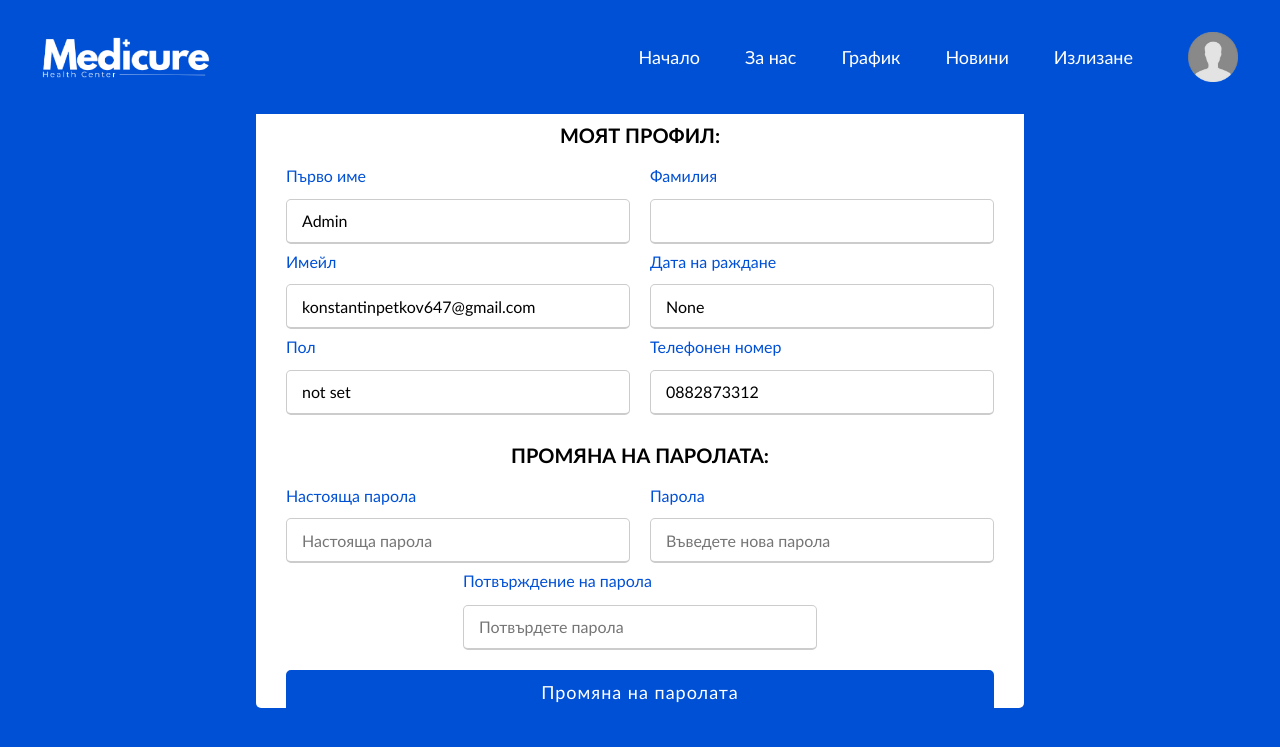
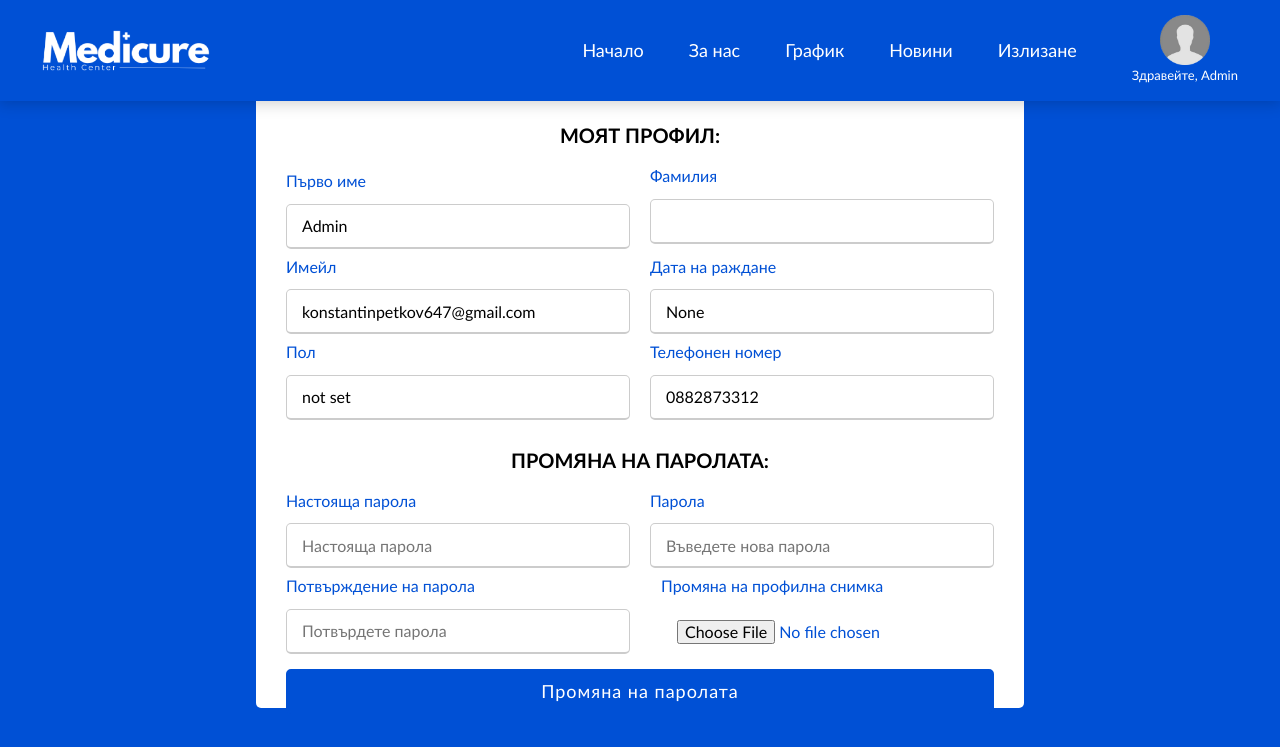
Before and after one commit to cd-k0nstant1n/course_project, a Django app: page /profile in a window 1280 px wide. Shown: the top 747 px of the page. Run offline with Django 4.2, Linux system fonts and the light colour scheme; the first user in the database is signed in; data comes from the database, SQL or seed files in the repository.

Commit message:
added profile photos

```diff
--- a/HospitalSite/HospitalSite/settings.py
+++ b/HospitalSite/HospitalSite/settings.py
@@ -71,7 +71,7 @@
                 'django.contrib.auth.context_processors.auth',
                 'django.contrib.messages.context_processors.messages',
                 'projectapp.context_processors.custom_user_details',
-                'projectapp.context_processors.add_popup'
+                'projectapp.context_processors.add_popup',
             ],
         },
     },
--- a/HospitalSite/projectapp/context_processors.py
+++ b/HospitalSite/projectapp/context_processors.py
@@ -42,7 +42,7 @@
                 messages.info(request, f'Error: {str(e)}')
 
     doctors = CustomUser.objects.filter(role='doctor')
-    doctor_info = [{'last_name' : profile.user.last_name, 'specialty': profile.specialty} for profile in doctors]
+    doctor_info = [{'first_name': profile.user.first_name ,'last_name' : profile.user.last_name, 'specialty': profile.specialty, 'profile_image': profile.profile_image} for profile in doctors]
 
 
     return {'doctor_info' : doctor_info}
--- a/HospitalSite/projectapp/forms.py
+++ b/HospitalSite/projectapp/forms.py
@@ -3,8 +3,8 @@
 from .models import News_page
 
 class send_email_form(forms.Form):
-    subject = forms.CharField(widget=forms.TextInput(attrs={'type':'text', 'class':'form-control', 'name':'subject', 'placeholder':'Име'}), max_length=100, required=True)
-    message = forms.CharField(widget=forms.Textarea(attrs={'rows':'5', 'class':'form-control', 'name':'message', 'placeholder':'Съобщение'}), max_length=255, required=False)
+    subject = forms.CharField(label='', widget=forms.TextInput(attrs={'type':'text', 'class':'form-control', 'name':'subject', 'placeholder':'Име'}), max_length=100, required=True)
+    message = forms.CharField(label='',widget=forms.Textarea(attrs={'rows':'5', 'class':'form-control', 'name':'message', 'placeholder':'Съобщение'}), max_length=255, required=True)
 
 class add_news_form(forms.ModelForm):
     class Meta:
@@ -25,5 +25,4 @@
             'author' : forms.TextInput(),
             'date' : forms.DateInput(attrs={'type': 'date', 'placeholder': 'YYYY-MM-DD'}),
             'time' : forms.TimeInput(attrs={'type': 'time', 'placeholder': 'HH:MM:SS'})
-
         }
--- a/HospitalSite/projectapp/models.py
+++ b/HospitalSite/projectapp/models.py
@@ -12,7 +12,6 @@
         ('patient', 'Patient')
     ]
     role = models.CharField(max_length=7, choices=ROLE_CHOICES)
-    forgot_password_token = models.CharField(max_length=100, null=True, blank=True)
     GENDER_CHOICES = [
         ('male' , 'Male'),
         ('female', 'Female'),
@@ -20,6 +19,7 @@
     ]
     gender = models.CharField(max_length=6, choices=GENDER_CHOICES, default='not set', blank=True, null=True)
     room_num = models.IntegerField(null=True, blank=True)
+    profile_image = models.ImageField(upload_to='images/' ,blank=True, null=True)
     def save(self, *args, **kwargs):
         # Create a User instance if it doesn't exist
         if not self.user_id:
--- a/HospitalSite/projectapp/views.py
+++ b/HospitalSite/projectapp/views.py
@@ -12,6 +12,8 @@
 from django.contrib.auth import update_session_auth_hash
 from django.conf import settings
 from datetime import datetime
+from django.db.models import Count
+
 
 # Create your views here.
 def generate_code():
@@ -38,12 +40,18 @@
 
     code = Code.objects.get(id=1)
 
+    top_doctors = CustomUser.objects.filter(role='doctor') \
+    .annotate(num_appointments=Count('doctor_appointments')) \
+    .order_by('-num_appointments')[:3]
+    top_doctors_info = [{'first_name': profile.user.first_name ,'last_name' : profile.user.last_name, 'specialty': profile.specialty, 'profile_image': profile.profile_image} for profile in top_doctors]
+
     recent_news = News_page.objects.all().order_by('-date')[:3]
 
     context = {
         'recent_news' : recent_news,
         'form': form,
-        'code': code
+        'code': code,
+        'top_doctors_info' : top_doctors_info
     }
 
     return render(request, 'index.html', context)
--- a/HospitalSite/static/css/MyProfile.css
+++ b/HospitalSite/static/css/MyProfile.css
@@ -57,6 +57,19 @@
   border: 1px solid #ccc;
   border-bottom-width: 2px;
 }
+
+.user-details .input-box-no-border input{
+  height: 45px;
+  width: 100%;
+  outline: none;
+  font-size: 16px;
+  border-radius: 5px;
+  padding-left: 15px;
+  padding-top: 15px;
+  border: 1px solid transparent;
+  border-bottom-width: 2px;
+}
+
 .user-details .input-box input:focus,
 .user-details .input-box input:valid{
   border-color:#0050d5;
--- a/HospitalSite/static/css/main.css
+++ b/HospitalSite/static/css/main.css
@@ -169,8 +175,9 @@
     top: 0;
     left: 0;
     width: 100%;
-    padding: 3.2rem 0;
+    padding: 1.5rem 0;
     z-index: 999;
+    box-shadow: var(--box-shadow);
 }
 .navbar .container{
     -webkit-box-pack: justify;
@@ -250,33 +257,7 @@
         -ms-transform: translateX(10px);
             transform: translateX(10px);
 }
-.search-icon{
-    display: block;
-    width: 27px;
-    margin-right: 1rem;
-}
-.search-control::-webkit-input-placeholder{
-    color: var(--light-gray);
-}
-.search-control::-moz-placeholder{
-    color: var(--light-gray);
-}
-.search-control:-ms-input-placeholder{
-    color: var(--light-gray);
-}
-.search-control::-ms-input-placeholder{
-    color: var(--light-gray);
-}
-.search-control::placeholder{
-    color: var(--light-gray);
-}
-.search-control{
-    height: 27px;
-    width: 100%;
-    border-radius: 1.9rem;
-    border: 2px solid var(--light-gray);
-    padding: 0 1.5rem;
-}
+
 
 /* header inner */
 .header-inner{
@@ -957,8 +938,11 @@
         opacity: 1;
         width: 100%;
     }
-    .search-bar{
+    .profile{
         margin-left: 5.5rem;
+        display: flex;
+        flex-direction: column;
+        align-items: center;
     }
     .search-inner-right{
         width: 100%;
--- a/HospitalSite/template/nav.html
+++ b/HospitalSite/template/nav.html
@@ -37,14 +38,16 @@
                     </li>
                     <li class = "nav-item"><a class="nav-link" href="{% url 'logout' %}" style="font-size: large;">Излизане</a></li>
                 </ul>
-                    <div class="search-bar">
+                    <div class="profile">
                         <a href="{% url 'profile' %}"><img class="profile-img" style="height: 80px; width:80px;" src="{% static 'images/profilepic1.png' %}" alt="profilepic"></a>
+                        <p class = "text-sm" style="color:white;">Здравейте, {{ user.first_name | truncateletters:1 }}. {{user.last_name}}</p>
                     </div>
                     {% elif  user_profile.role == 'doctor' and user_profile.gender == 'male' %}
                     <li class = "nav-item"><a class="nav-link" href="{% url 'logout' %}" style="font-size: large;">Излизане</a></li>
                 </ul>
-                    <div class="search-bar">
+                    <div class="profile">
                         <a href="{% url 'profile' %}"><img class="profile-img" style="height: 60px; width:60px;" src="{% static 'images/profilepic3.png' %}" alt="profilepic"></a>
+                        <p class = "text text-sm" style="color:white;">Здравейте, Д-р {{user.first_name | truncateletters:1}}. {{user.last_name}}</p>
                     </div>
                     {% elif user_profile.role == 'patient' and user_profile.gender == 'female' %}
                     <li class = "nav-item">
@@ -52,20 +55,25 @@
                     </li>
                     <li class = "nav-item"><a class="nav-link" href="{% url 'logout' %}" style="font-size: large;">Излизане</a></li>
                 </ul>
-                    <div class="search-bar">
+                    <div class="profile">
                         <a href="{% url 'profile' %}"><img class="profile-img" style="height: 80px; width:80px;" src="{% static 'images/profilepic2.png' %}" alt="profilepic"></a>
+                        <p class = "text-sm" style="color:white;">Здравейте, {{ user.first_name | truncateletters:1 }}. {{user.last_name}}</p>
                     </div>
                     {% elif  user_profile.role == 'doctor' and user_profile.gender == 'female' %}
                     <li class = "nav-item"><a class="nav-link" href="{% url 'logout' %}" style="font-size: large;">Излизане</a></li>
                 </ul>
-                    <div class="search-bar">
+                    <div class="profile">
                         <a href="{% url 'profile' %}"><img class="profile-img" style="height: 80px; width:80px;" src="{% static 'images/profilepic4.png' %}" alt="profilepic"></a>
+                        <p class = "text-sm" style="color:white;">Здравейте, Д-р {{ user.first_name | truncateletters:1 }}. {{user.last_name}}</p>
+
                     </div>
                     {% else %}
                     <li class = "nav-item"><a class="nav-link" href="{% url 'logout' %}" style="font-size: large;">Излизане</a></li>
                 </ul>
-                    <div class="search-bar">
+                    <div class="profile">
                         <a href="{% url 'profile' %}"><img class="profile-img" style="height: 50px; width:50px;" src="{% static 'images/profilepic5.png' %}" alt="profilepic"></a>
+                        <p class = "text-sm" style="color:white;">Здравейте,  {{ user.first_name }}</p>
+
                     </div>
                     {% endif %}
                 {% else %}
--- a/HospitalSite/template/profile.html
+++ b/HospitalSite/template/profile.html
@@ -15,40 +15,40 @@
 
     {% include 'nav.html' %}
 <main>
-    <br><br><br><br>
+    <br><br><br><br><br>
 <div class="container-form">
 <div class="user-details">
 
     <h3>Моят Профил:</h3>
 <div class="input-box">
-  <div class="user-details-else"></div>
+  <div class="user-details"></div>
     <span class="details">Първо име</span>
-  <input type="text"  name="first_name" placeholder="Въведете първо име" value="{{user.first_name}}" readonly>
+  <input value="{{user.first_name}}" readonly>
   </div>
 
   <div class="input-box">
     <span class="details">Фамилия</span>
-    <input type="text" name="last_name"  value="{{user.last_name}}" readonly>
+    <input value="{{user.last_name}}" readonly>
   </div>
 
   <div class="input-box">
     <span class="details">Имейл</span>
-    <input type="email" name = "mail" placeholder="Въведете имейл" value="{{user.email}}" readonly>
+    <input value="{{user.email}}" readonly>
   </div>
 
   <div class="input-box">
     <span class="details">Дата на раждане</span>
-    <input type="text" name = ""  value="{{user_profile.date_of_birth}}" readonly>
+    <input value="{{user_profile.date_of_birth}}" readonly>
   </div>
 
   <div class="input-box">
     <span class="details">Пол</span>
-    <input type="text" name = "" value="{{user_profile.gender}}" readonly>
+    <input value="{{user_profile.gender}}" readonly>
   </div>
 
   <div class="input-box">
     <span class="details">Телефонен номер</span>
-    <input type="tel" name = "phone"  value="{{user_profile.phone}}" readonly>
+    <input value="{{user_profile.phone}}" readonly>
   </div>
   <hr>
   <h3>Промяна на паролата:</h3>
@@ -66,9 +66,14 @@
     <span id="error" style="color:red" class="error_pass"></span>
   </div>
 
-  <div class="input-box-center" >
+  <div class="input-box" >
     <span class="details">Потвърждение на парола</span>
     <input type="password" placeholder="Потвърдете парола" name="confirm_password" id="pass2" onkeyup="validate()" required>
+  </div>
+
+  <div class="input-box-no-border">
+    <span class="user-details">Промяна на профилна снимка</span>
+    <input type="file" placeholder="Потвърдете парола" >
   </div>
 
 </div>
```
Also changed, not shown: other parts of HospitalSite/static/css/main.css (+6 -0 lines), other parts of HospitalSite/template/nav.html (+1 -10 lines), HospitalSite/projectapp/templatetags/my_custom_filters.py (+15 -4 lines), HospitalSite/static/css/about.css (+23 -10 lines), HospitalSite/static/css/appointments.css (+1 -7 lines), HospitalSite/template/index.html (+17 -25 lines), HospitalSite/template/news_page.html (+7 -7 lines), HospitalSite/db.sqlite3, HospitalSite/media/images/doc-1.png (added), HospitalSite/media/images/doc-4.png (added), HospitalSite/media/images/doc-4_STKN1gK.png (added), HospitalSite/projectapp/migrations/0030_remove_customuser_forgot_password_token_and_more.py (added), HospitalSite/projectapp/migrations/0031_alter_customuser_profile_image.py (added).
